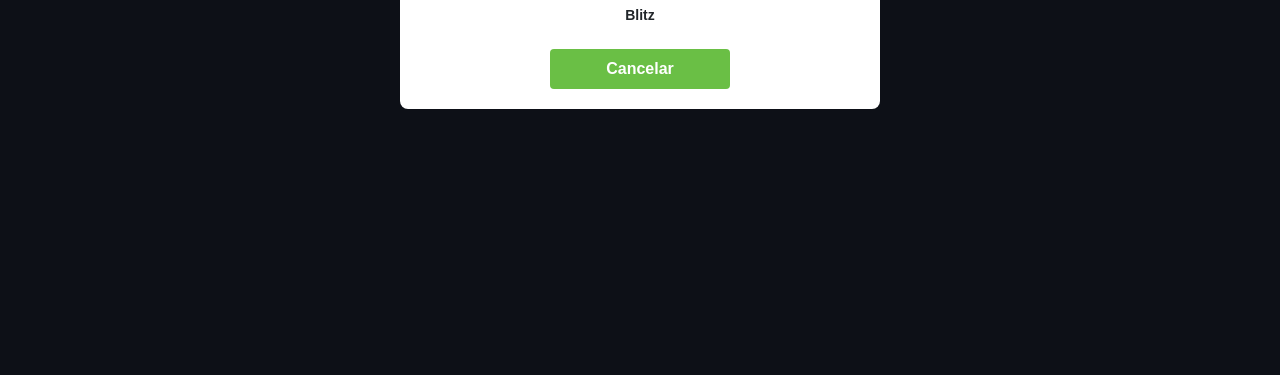
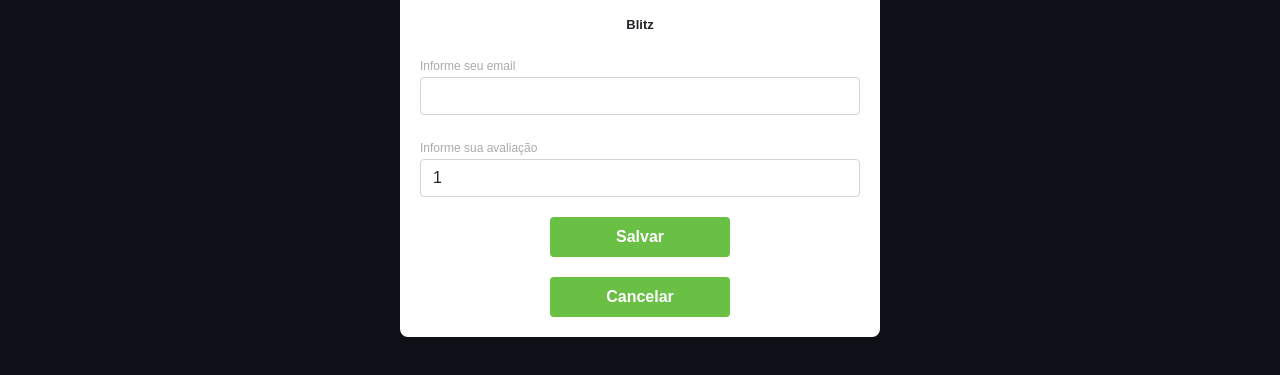
Before and after one commit to Marcosvnnascimento/DsMovie, a plain HTML site: page form.html in a window 1280 px wide. Shown: the part 463-838 px from the top of the page. Before the commit the page ends 800 px from the top, so only its background shows below. Drawn offline with nearby package versions, Linux system fonts and the light colour scheme.

Commit message:
Formalário PARTE 2

```diff
--- a/form.html
+++ b/form.html
@@ -30,9 +30,31 @@
 
                     <div class="dsmovie-card">
                         <img src="https://www.themoviedb.org/t/p/w533_and_h300_bestv2/tg4IgDUIP2FPAMHZIMo9UQSKoBS.jpg" alt="Blitz">
-                        <div class="dsmovie-card-description">
+
+                        <div class="dsmovie-form-description">
                             <h3>Blitz</h3>
-                            <a class="dsmovie-btn" href="index.html">Cancelar</a>
+                            <form class="dsmovie-form">
+                                <div class="form-group dsmovie-form-group">
+                                    <label for="email">Informe seu email</label>
+                                    <input class="form-control" type="email" id="email">
+                                </div>
+
+                                <div class="form-group dsmovie-form-group">
+                                    <label for="score">Informe sua avaliação</label>
+                                    <select class="form-control" name="score" id="score">
+                                        <option value="1">1</option>
+                                        <option value="2">2</option>
+                                        <option value="3">3</option>
+                                        <option value="4">4</option>
+                                        <option value="5">5</option>
+                                    </select>
+                                </div>
+                                <div class="dsmovie-form-btn-container">
+                                    <button class="dsmovie-btn" type="submit">Salvar</button>
+                                    <a class="dsmovie-btn" href="index.html">Cancelar</a>
+                                </div>
+                            </form>
+
                         </div>
                     </div>
 
--- a/styles.css
+++ b/styles.css
@@ -6,6 +6,7 @@
     --bg-spacegray: #161b21;
     --text : #000;
     --white-text: #fff;
+    --text-form: #aaa;
 }
 
 * {
@@ -84,9 +85,46 @@ h1 ,h2, h3, h4, h5 ,h6 {
         align-items: center;
         justify-content: center;
         border-radius: 4px;
+        border: 0;
     }
 
     .dsmovie-form-container {
         padding: 40px 0;
         max-width: 480px;
     }
+
+    .dsmovie-form-description {
+        background-color: var(--white-text);
+        padding: 20px;
+        display: flex;
+        flex-direction: column;
+        align-items: center;
+        border-radius: 0 0 8px 8px;
+    }
+
+    .dsmovie-form-description h3 {
+        font-size: 13px;
+        font-weight: 700;
+        margin-bottom: 20px;
+    }
+
+    .dsmovie-form {
+        width: 100%;
+    }
+
+    .dsmovie-form-group {
+        margin-bottom: 20px;
+    }
+
+    .dsmovie-form-group label {
+        font-size: 12px;
+        color: var(--text-form);
+    }
+
+    .dsmovie-form-btn-container {
+        height: 100px;
+        display: flex;
+        flex-direction: column;
+        align-items: center;
+        justify-content: space-between;
+    }
```
